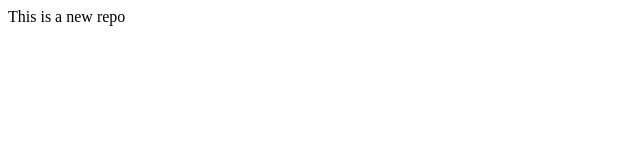
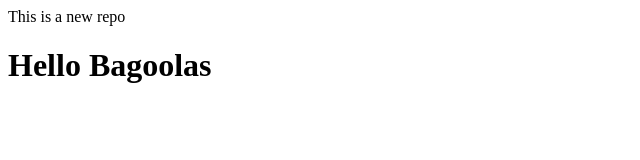
Before and after one commit to MX-BANG/demofolder, a plain HTML site: page index.html in a window 1280 px wide. Shown: the whole page, without its empty margins (0-640 px from the left). Drawn offline with Linux system fonts and the light colour scheme.

Commit message:
added new heading

```diff
--- a/index.html
+++ b/index.html
@@ -1 +1,2 @@
 <p>This is a new repo</p>
+<h1>Hello Bagoolas</h1>
```
